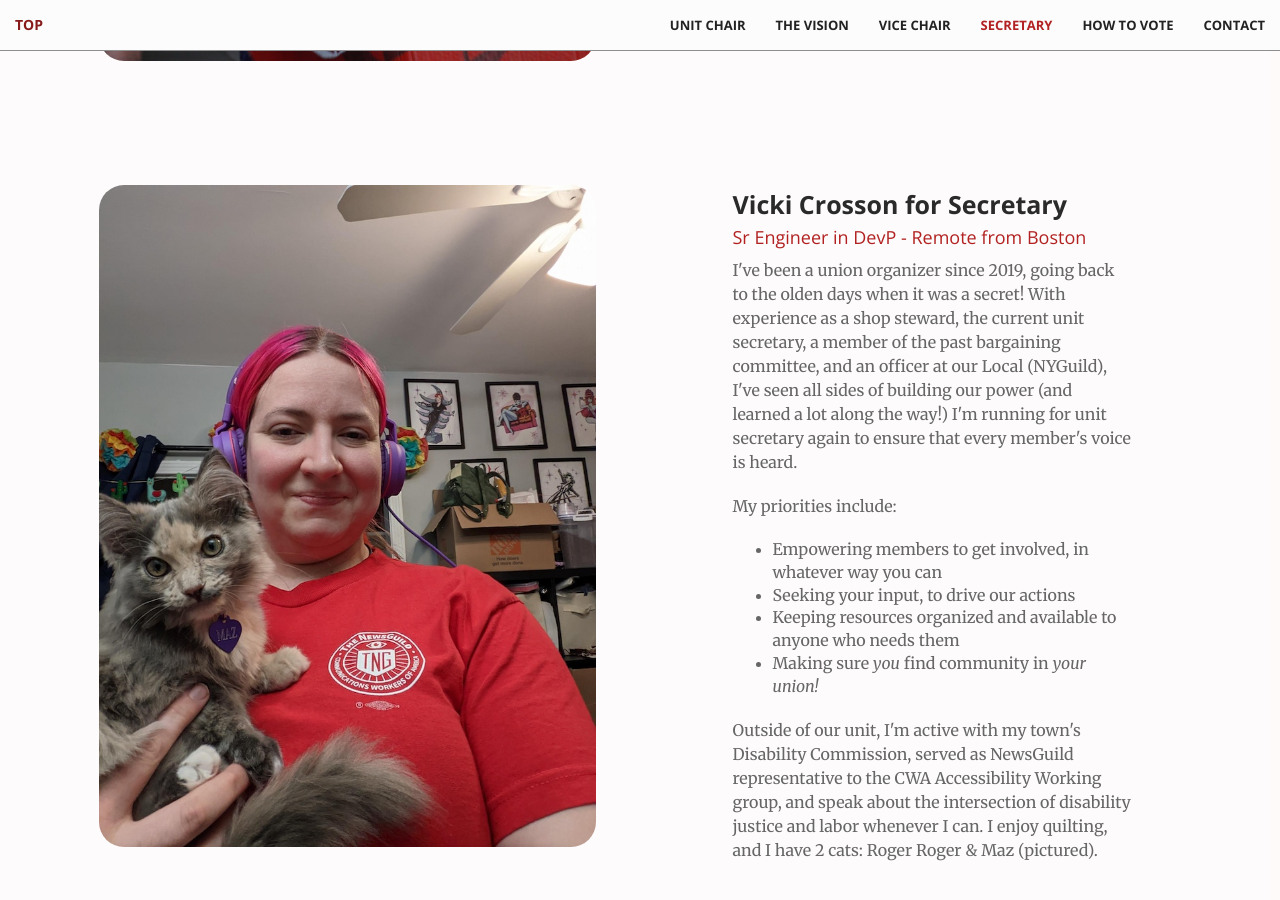
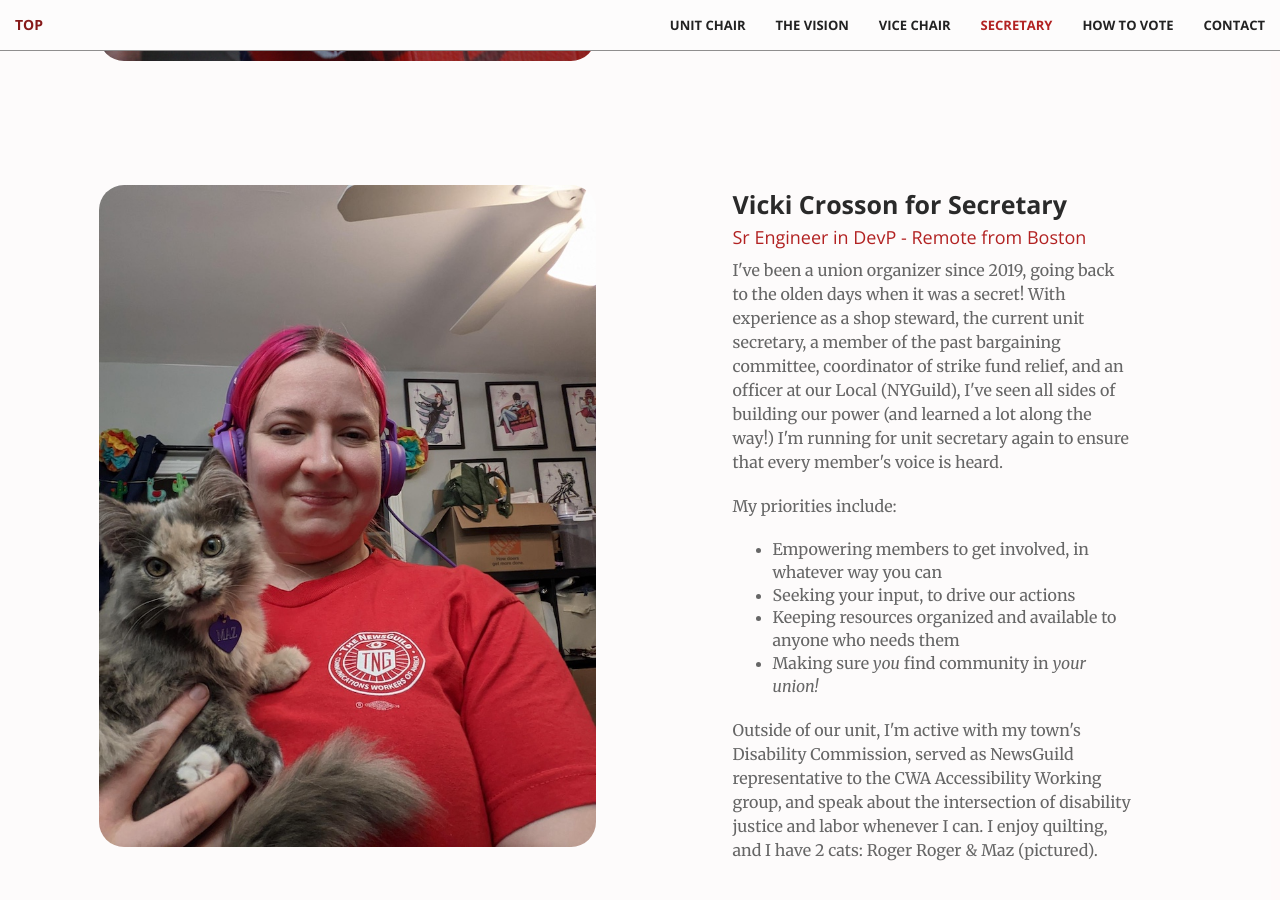
Before and after one commit to viccro/your-union-for-you, a Jekyll site: the page built from index.html, in a window 1280 px wide and 900 px high, scrolled down 4327 px. Built offline with Jekyll 4.4.1, drawn with Linux system fonts in a browser that asks for light colours.

Commit message:
incl strike fund as creds

```diff
--- a/_includes/candidates.html
+++ b/_includes/candidates.html
@@ -1,19 +1,22 @@
 <section class="no-padding" id="the-team">
   <div class="container">
-
     <!-- Vice Chair Section -->
     <section id="vice-chair">
       <div class="row no-gutter">
         <div class="col-md-6 col-sm-12 candidate-column">
           <a href="#" class="portfolio-box">
-                        <img src="img/candidates/michelle-bio.jpg" class="img-responsive chair-image candidate-bio-image" alt="Michelle directs the strike picket in front of the New York Times building, holding a megaphone and shouting. She is wearing a red shirt, red lipstick, red dyed hair, and a large cardboard sandwich board in the shape of the 'Wide Guild' logo." />
+            <img
+              src="img/candidates/michelle-bio.jpg"
+              class="img-responsive chair-image candidate-bio-image"
+              alt="Michelle directs the strike picket in front of the New York Times building, holding a megaphone and shouting. She is wearing a red shirt, red lipstick, red dyed hair, and a large cardboard sandwich board in the shape of the 'Wide Guild' logo."
+            />
           </a>
         </div>
         <div class="col-md-6 col-sm-12 candidate-column">
           <div class="service-box">
             <h3>Michelle Esposito for Vice Chair</h3>
             <h4 class="engineer-title">Program Manager 2</h4>
-                        <p class="text-muted">     </p>
+            <p class="text-muted"></p>
           </div>
         </div>
       </div>
@@ -24,22 +27,28 @@
       <div class="row no-gutter">
         <div class="col-md-6 col-sm-12 candidate-column">
           <a href="#" class="portfolio-box">
-                        <img src="img/candidates/vicki-bio.jpg" class="img-responsive chair-image candidate-bio-image" alt="Vicki has bright pink hair pulled back under purple headphones and is wearing a red shirt with the NewsGuild logo. She stands, smiling, in a cluttered home office, holding a very cute fluffy gray kitten." />
+            <img
+              src="img/candidates/vicki-bio.jpg"
+              class="img-responsive chair-image candidate-bio-image"
+              alt="Vicki has bright pink hair pulled back under purple headphones and is wearing a red shirt with the NewsGuild logo. She stands, smiling, in a cluttered home office, holding a very cute fluffy gray kitten."
+            />
           </a>
         </div>
         <div class="col-md-6 col-sm-12 candidate-column">
           <div class="service-box">
             <h3>Vicki Crosson for Secretary</h3>
-                        <h4 class="engineer-title">Sr Engineer in DevP - Remote from Boston</h4>
+            <h4 class="engineer-title">
+              Sr Engineer in DevP - Remote from Boston
+            </h4>
 
             <p>
-                            I've been a union organizer since 2019, going back to the olden days
-                            when it was a secret! With experience as a shop steward, the
+              I've been a union organizer since 2019, going back to the olden
+              days when it was a secret! With experience as a shop steward, the
               current unit secretary, a member of the past bargaining committee,
-                            and an officer at our Local (NYGuild), I've seen all sides of
-                            building our power (and learned a lot along the way!) I'm running
-                            for unit secretary again to ensure that every member's voice is
-                            heard.
+              coordinator of strike fund relief, and an officer at our Local
+              (NYGuild), I've seen all sides of building our power (and learned
+              a lot along the way!) I'm running for unit secretary again to
+              ensure that every member's voice is heard.
             </p>
 
             <p>My priorities include:</p>
@@ -47,11 +56,10 @@
               <li>
                 Empowering members to get involved, in whatever way you can
               </li>
+              <li>Seeking your input, to drive our actions</li>
               <li>
-                                Seeking your input, to drive our actions
-                            </li>
-                            <li>
-                                Keeping resources organized and available to anyone who needs them
+                Keeping resources organized and available to anyone who needs
+                them
               </li>
               <li>
                 Making sure <em>you</em> find community in <em>your union!</em>
@@ -62,8 +70,8 @@
               Outside of our unit, I'm active with my town's Disability
               Commission, served as NewsGuild representative to the CWA
               Accessibility Working group, and speak about the intersection of
-                            disability justice and labor whenever I can. I enjoy quilting,
-                            and I have 2 cats: Roger Roger & Maz (pictured).
+              disability justice and labor whenever I can. I enjoy quilting, and
+              I have 2 cats: Roger Roger & Maz (pictured).
             </p>
           </div>
         </div>
```
Lines whose indentation alone changed are shown as unchanged.
